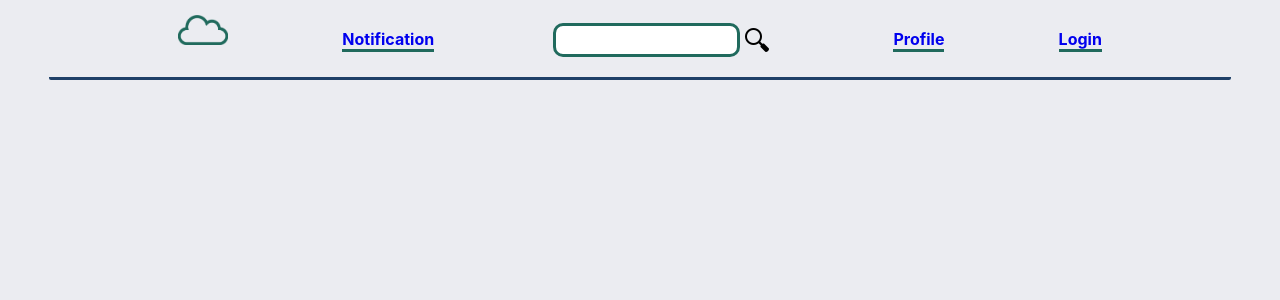
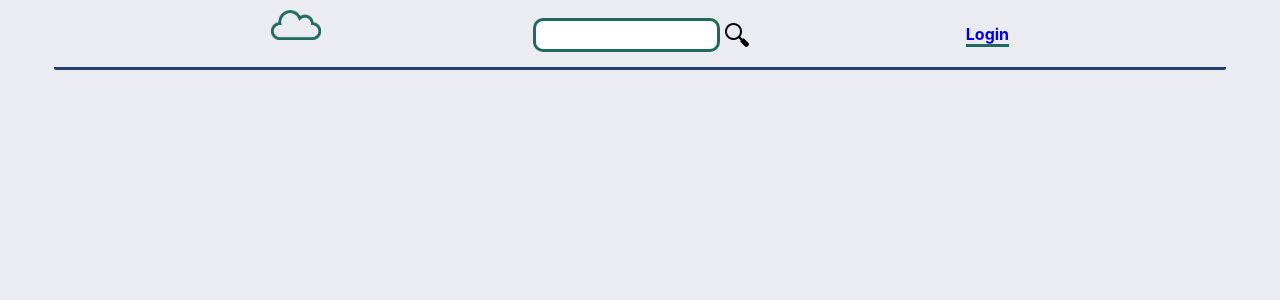
Before and after one commit to jarrod847/Nimbus-Front-End, a React (Create React App) app: page / in a window 1280 px wide. Shown: the top 300 px of the page. Built offline with nearby package versions, Linux system fonts and the light colour scheme.

Commit message:
small changes to nav

```diff
--- a/src/Components/nav/navBar.js
+++ b/src/Components/nav/navBar.js
@@ -11,16 +11,10 @@ const NavBar = () => {
         <Link to="/timeline">
           <img className="icon" src={Icon} />
         </Link>
-        <Link className="links" to="/notify">
-          Notification
-        </Link>
         <span className="navSearch">
           <input />
           <img src={searchIcon} />
         </span>
-        <Link className="links" to="/profile">
-          Profile
-        </Link>
         <Link className="links" to="/login">
           Login
         </Link>
--- a/src/scss/nav/nav.scss
+++ b/src/scss/nav/nav.scss
@@ -4,7 +4,7 @@
   align-items: baseline;
   margin: auto;
   border-bottom: 3px solid #1f4068;
-  padding: 15px;
+  padding: 10px;
   border-radius: 2px;
   width: 90%;
 
```
